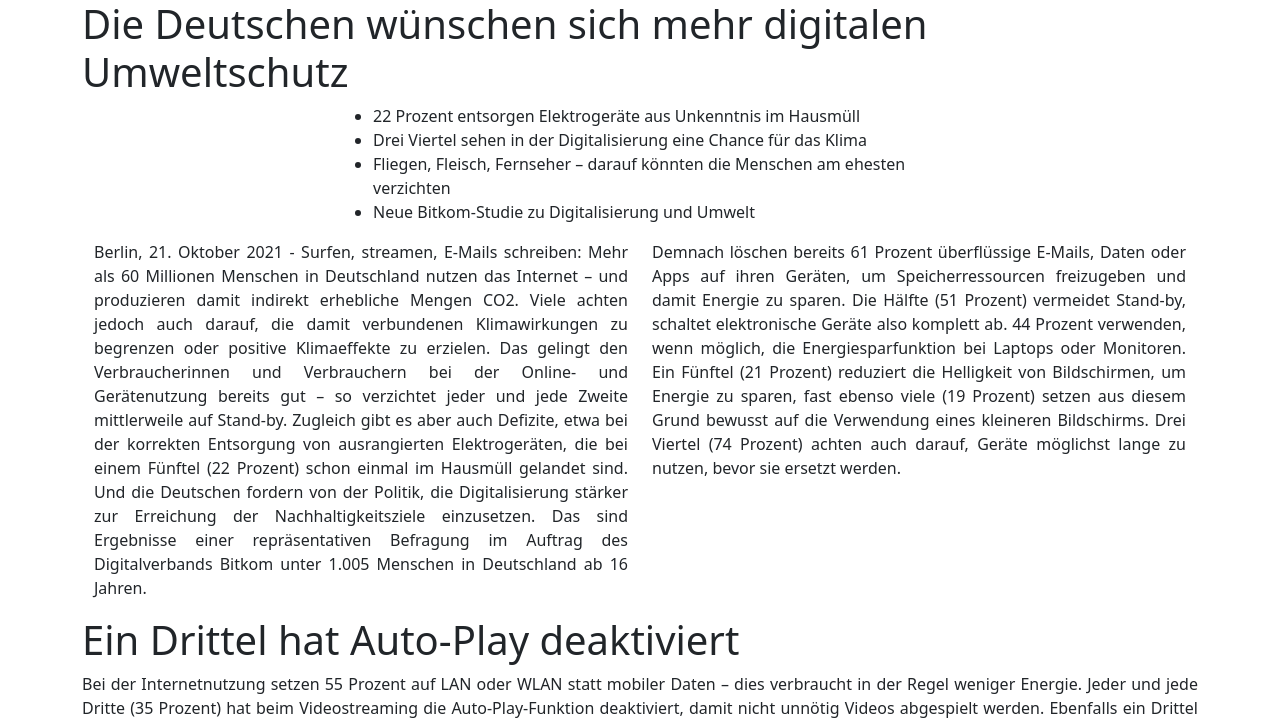
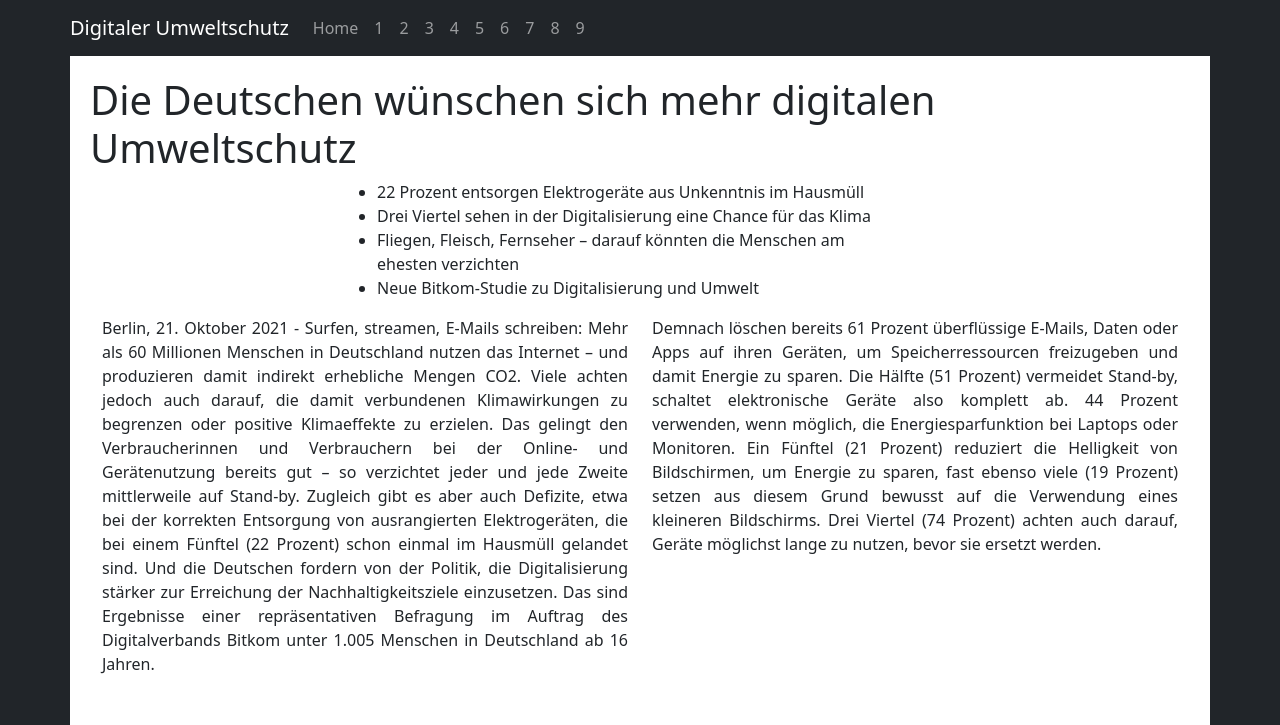
Before and after one commit to VirtualNonsense/website_exam, a website: page wsp2_projektarbeit_andreas_nachtmann.html in a window 1280 px wide. Shown: the top 725 px of the page. Drawn offline with nearby package versions, Linux system fonts and the light colour scheme; files that its build step writes are made by us from their sources.

Commit message:
introducing navbar

```diff
--- a/scss/wsp2_projektarbeit_andreas_nachtmann.scss
+++ b/scss/wsp2_projektarbeit_andreas_nachtmann.scss
@@ -21,6 +21,7 @@ figure {
 }
 
 article {
+  padding: 20px;
 }
 
 q{
@@ -34,6 +35,9 @@ blockquote{
   font-style: italic;
 }
 
+main{
+  padding: 0 !important;
+}
 
 // #####################################################################################################################
 // break points
@@ -91,18 +95,25 @@ blockquote{
   .col-5{
   }
   .col-6{
+    width: 100%;
   }
   .col-7{
+    width: 100%;
   }
   .col-8{
+    width: 100%;
   }
   .col-9{
+    width: 100%;
   }
   .col-10{
+    width: 100%;
   }
   .col-11{
+    width: 100%;
   }
   .col-12{
+    width: 100%;
   }
 
 }
--- a/wsp2_projektarbeit_andreas_nachtmann.html
+++ b/wsp2_projektarbeit_andreas_nachtmann.html
@@ -26,11 +26,56 @@
     <script src="node_modules/chart.js/dist/chart.min.js"></script>
 </head>
 
-<body>
+<body class="bg-dark">
+
+
 
 <!--------------------------------------------------------------------------------------------------------------------->
-<!--header-->
-<main class="container">
+<!--main-->
+<main class="container bg-white">
+    <!--------------------------------------------------------------------------------------------------------------------->
+    <!--header-->
+    <nav class="navbar sticky-top navbar-expand-lg navbar-dark bg-dark">
+        <a class="navbar-brand" href="#">Digitaler Umweltschutz</a>
+        <button class="navbar-toggler" type="button" data-toggle="collapse" data-target="#navbarNav"
+                aria-controls="navbarNav" aria-expanded="false" aria-label="Toggle navigation">
+            <span class="navbar-toggler-icon"></span>
+        </button>
+        <div class="collapse navbar-collapse" id="navbarNav">
+            <ul class="navbar-nav">
+                <li class="nav-item active">
+                    <a class="nav-link" href="#">Home</a>
+                </li>
+                <li class="nav-item">
+                    <a class="nav-link" href="#">1</a>
+                </li>
+                <li class="nav-item">
+                    <a class="nav-link" href="#">2</a>
+                </li>
+                <li class="nav-item">
+                    <a class="nav-link" href="#">3</a>
+                </li>
+                <li class="nav-item">
+                    <a class="nav-link" href="#">4</a>
+                </li>
+                <li class="nav-item">
+                    <a class="nav-link" href="#">5</a>
+                </li>
+                <li class="nav-item">
+                    <a class="nav-link" href="#">6</a>
+                </li>
+                <li class="nav-item">
+                    <a class="nav-link" href="#">7</a>
+                </li>
+                <li class="nav-item">
+                    <a class="nav-link" href="#">8</a>
+                </li>
+                <li class="nav-item">
+                    <a class="nav-link" href="#">9</a>
+                </li>
+            </ul>
+        </div>
+    </nav>
     <article class="row justify-content-center">
         <h1 class="col-12">
             Die Deutschen wünschen sich mehr digitalen Umweltschutz
@@ -130,10 +175,10 @@
             Technologien CO2 einsparen können, sehen 55 Prozent als Vorteil. Jeder und jede Zweite (49 Prozent) sagt:
             Digitale Technologien ermöglichen die Energiewende. Rohleder: </p>
         <blockquote class="col-12">
-            Wichtig ist, dass wir deutlicher aufzeigen, wo und wie mit digitalen Lösungen Energie eingespart werden
-            kann. Das CO2-Einsparpotenzial digitaler Technologien ist fünf Mal höher als ihr eigener Fußabdruck. Je
-            informierter Politik, Unternehmen und Verbraucherschaft sind, desto besser kann jeder sein Wissen in
-            konkretes Handeln übersetzen – und damit dem Klima helfen.
+            <p>Wichtig ist, dass wir deutlicher aufzeigen, wo und wie mit digitalen Lösungen Energie eingespart werden
+                kann. Das CO2-Einsparpotenzial digitaler Technologien ist fünf Mal höher als ihr eigener Fußabdruck. Je
+                informierter Politik, Unternehmen und Verbraucherschaft sind, desto besser kann jeder sein Wissen in
+                konkretes Handeln übersetzen – und damit dem Klima helfen.</p>
         </blockquote>
 
     </article>
```
